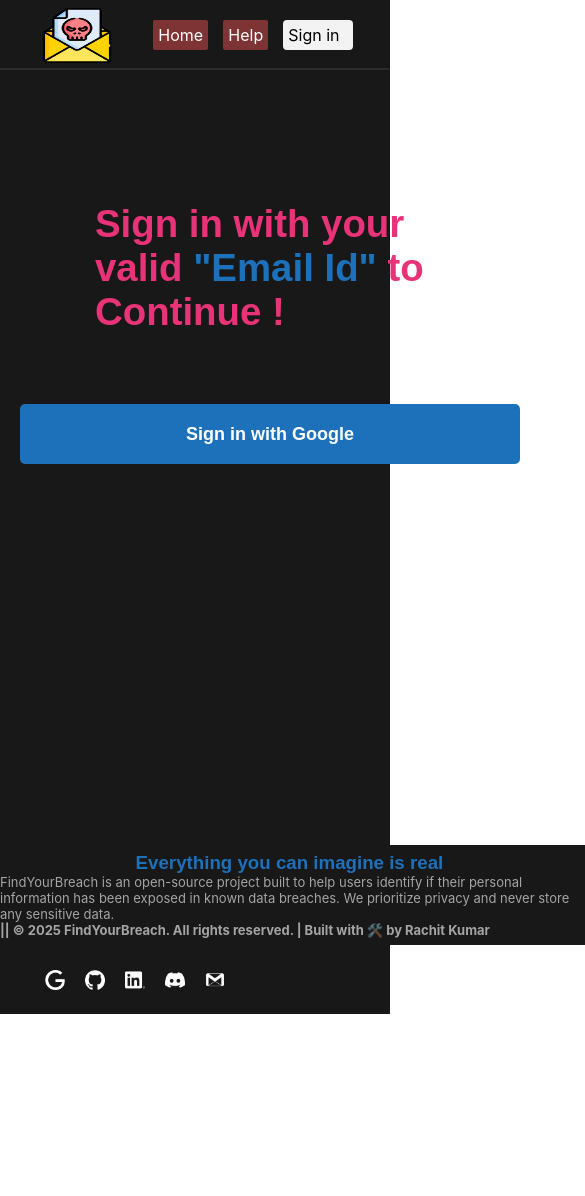
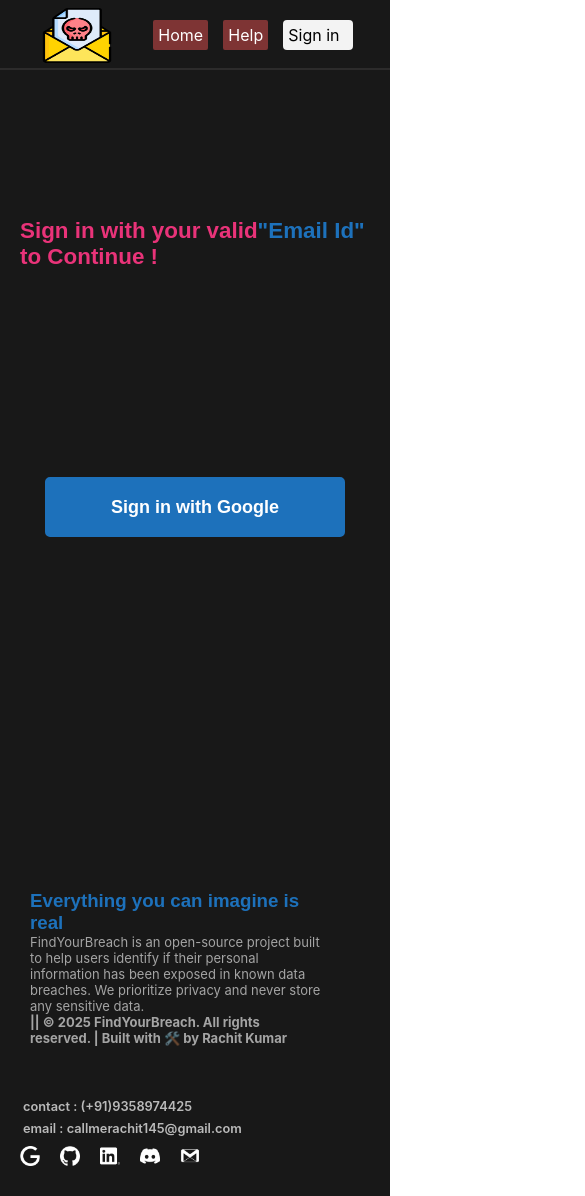
Before and after one commit to mysteriork/LeakScan, a React (Create React App) app in the folder frontend/: page / in a window 390 px wide. Shown: the top 1196 px of the page, 585 px wide, since content can reach past the window. Before the commit the page ends 1014 px from the top, so only its background shows below. Built offline with nearby package versions, Linux system fonts and the light colour scheme; a web font is replaced by a local one.

Commit message:
Updated CSS and frontend layout for leakscan

```diff
--- a/frontend/src/components/footer.js
+++ b/frontend/src/components/footer.js
@@ -4,30 +4,35 @@
 import imgthree from "./images/github.png";
 import imgseven from "./images/gmail.png";
 import imgsix from "./images/discord.png";
+import "./ui.css";
 
 function Footer() {
   return (
     <div className="footdiv">
-      <section className="footersection">
+      <section className="footersection container">
         <footer className="footer1 flex">
-          <div className="footer2 flex">
           <article className="article1 flex">
             <h3>Everything you can imagine is real</h3>
             <label className="footp">
-                FindYourBreach is an open-source project built to help users identify if their personal information has been exposed in known data breaches. We prioritize privacy and never store any sensitive data.
-                <br />{" "} <strong >|| © 2025 FindYourBreach. All rights reserved. | Built with 🛠️ by Rachit Kumar</strong>
+              FindYourBreach is an open-source project built to help users
+              identify if their personal information has been exposed in known
+              data breaches. We prioritize privacy and never store any sensitive
+              data.
+              <br />{" "}
+              <h4>
+                || © 2025 FindYourBreach. All rights reserved. | Built with 🛠️
+                by Rachit Kumar
+              </h4>
             </label>
           </article>
-            <article className="article2 flex">
+          <article className="article2">
             <ul>
               <li>contact : (+91)9358974425</li>
               <li>email : callmerachit145@gmail.com</li>
             </ul>
           </article>
-          </div>
         </footer>
         <footer className="subfooter">
-          <div className="footer3 flex">
           <section className="secone flex">
             <div2>
               <img src={imgone} alt="/" />
@@ -52,7 +57,6 @@
               <img src={imgseven} alt="/" />
             </div2>
           </section>
-          </div>
         </footer>
       </section>
     </div>
--- a/frontend/src/components/ui.css
+++ b/frontend/src/components/ui.css
@@ -42,13 +42,14 @@
 p {
   font-family: Arial, Helvetica, sans-serif;
   font-size: 1.2rem;
+  text-align: center;
   width: 50rem;
   color: rgba(245, 245, 245, 0.836);
 }
 /* HEADER */
 
 .navbarr {
-  width: 100%;
+  width: 100vw;
   height: 70px;
   position: fixed;
   background-color: var(--bg-color);
@@ -57,11 +58,9 @@
 }
 
 .navbar1 {
-  width: 100%;
+  width: inherit;
   height: 70px;
   justify-content: space-evenly;
-
-
 }
 .imagesection {
   height: 55px;
@@ -100,6 +99,7 @@
 #container {
   background-color: var(--bg-color);
   padding-top: 20px;
+  height: 100vh;
 }
 .main {
   padding-top: 42px;
@@ -117,10 +117,9 @@
 
 .hero2 {
   flex-direction: column;
-
 }
 
-.main{
+.main {
   margin-top: 60px;
 }
 
@@ -150,25 +149,23 @@
   background-color: var(--bg-color);
 }
 
-.container2{
+.container2 {
   margin-top: 60px;
   display: flex;
   align-items: center;
   gap: 70px;
   flex-direction: column;
   justify-content: center;
-  height:60vh;
+  height: 60vh;
   width: 100%;
   flex-wrap: wrap;
-
 }
 
-.signinhd{
-  font-family:"Bebas+Neue",Arial, Helvetica, sans-serif ;
+.signinhd {
+  font-family: "Bebas+Neue", Arial, Helvetica, sans-serif;
   font-size: 2.4rem;
   font-weight: 700;
   color: var(--primary-text-color);
-
 }
 .breach {
   color: var(--primary-text-color);
@@ -180,11 +177,10 @@
 .positive {
   margin-top: 4rem;
   color: rgb(10, 169, 10);
-  font-family:fantasy;
+  font-family: fantasy;
   font-size: 2.4rem;
   font-weight: 700;
   filter: drop-shadow(2px 3px 3px rgb(5, 188, 24));
-
 }
 .inp1 {
   height: 70px;
@@ -223,7 +219,7 @@
   transition: transform 0.3s ease;
 }
 
-.btnLogin:hover{
+.btnLogin:hover {
   box-shadow: 0 0 35px var(--secondary-text-color);
   transform: translateY(-7px);
   cursor: pointer;
@@ -238,12 +234,12 @@
   display: flex;
   flex-direction: column;
   align-items: center;
-  height: 40rem;
+  gap: 23px;
+  height: 50rem;
   width: 100%;
 }
 
 .dataTable {
-  height: inherit;
   width: 100%;
   display: flex;
   flex-direction: column;
@@ -251,8 +247,8 @@
 }
 .dataTable1 {
   width: 30em;
-  position: relative;
-  margin-top: 40px;
+  height: inherit;
+  margin-top: 20px;
   background-color: var(--bg-color);
   overflow-y: scroll;
   box-shadow: 0 -15px 15px -10px var(--accent-color),
@@ -261,13 +257,22 @@
 
 tbody {
   padding: 5px;
-  height: inherit;
   width: 100%;
+}
+
+.label {
+  font-family: Georgia, "Times New Roman", Times, serif;
+}
+
+.loader {
+  margin-top: 2rem;
+  text-align: center;
+  font-family: Arial, Helvetica, sans-serif;
+  color: whitesmoke;
 }
 
 .table {
   padding: 12px;
-  height: 20rem;
   width: 100%;
   border-spacing: 4px;
   display: flex;
@@ -288,45 +293,43 @@
   font-family: fantasy;
 }
 
-
 /******** FOOTER ********/
 
-.footdiv{
+.footdiv {
   background-color: var(--bg-color);
+  height: 18rem;
 }
-.footersection{
-  height: 170px;
-  width: 100%;
+.footersection {
+  height: inherit;
+  width: 100vw;
   background-color: var(--bg-color);
   display: flex;
   align-items: center;
-  justify-content: space-evenly;
   flex-wrap: wrap;
+}
+.footer1 {
+  height: 15rem;
+  display: flex;
+  flex-wrap: wrap;
+}
 
-
-}
-.footer2 {
-  height: inherit;
-  width: 50rem;
-  background-color: var(--bg-color);
-  justify-content: space-between;
-
-
-}
 .article1 {
+  padding: 30px;
   width: 45rem;
   flex-direction: column;
 }
 
-h3{
-  font-family: "Gruppo",Arial, Helvetica, sans-serif;
+h3 {
+  font-family: "Gruppo", Arial, Helvetica, sans-serif;
   color: var(--accent-color);
 }
 .article2 {
   padding: 20px;
+  height: 120px;
+  width: 300px;
 }
 
-.footp{
+.footp {
   font-size: small;
   color: rgba(255, 255, 255, 0.607);
 }
@@ -334,51 +337,38 @@
 li {
   list-style: none;
   color: rgba(255, 255, 255, 0.701);
-  font-size: .8rem;
+  font-size: 0.8rem;
   line-height: 1rem;
   padding: 3px;
   font-weight: 600;
   transition: 0.2s ease;
 }
 
-.footer3 {
-  height: inherit;
-  flex-wrap: wrap;
-  background-color: var(--bg-color);
-  width: 20rem;
+.subfooter {
+  height: 50px;
+  width: 25rem;
+  display: flex;
+  flex-direction: row;
 }
-
-.secone {
-  height: 65px;
-  border-radius: 8px;
-
-}
-
-.sectwo {
-  height: 65px;
-  border-radius: 8px;
-
-}
-
 
 div2 {
   height: 20px;
   width: 40px;
 }
-div2 >a> img {
-  height:20px;
+div2 > a > img {
+  height: 20px;
   width: 40px;
   filter: invert(89);
   transition: 0.2s ease;
   object-fit: contain;
 }
-div2 >a> img:hover {
+div2 > a > img:hover {
   transform: scale(1.4, 1.3);
   cursor: pointer;
-  filter: invert(100)
+  filter: invert(100);
 }
 div2 > img {
-  height:20px;
+  height: 20px;
   width: 40px;
   filter: invert(89);
   transition: 0.2s ease;
@@ -387,18 +377,15 @@
 div2 > img:hover {
   transform: scale(1.4, 1.3);
   cursor: pointer;
-  filter: invert(100)
+  filter: invert(100);
 }
-
-
-
 
 /*******  HOVER ********/
 
 .inp1:focus {
   outline: none;
 }
-.btn1:hover{
+.btn1:hover {
   filter: drop-shadow(0 0 5px var(--primary-text-color));
   transform: translateY(-7px);
   cursor: pointer;
@@ -420,3 +407,130 @@
   cursor: pointer;
   filter: drop-shadow(0 0 12px rgb(232, 50, 50));
 }
+
+@media only screen and (max-width: 480px) {
+  .hero {
+    display: flex;
+    flex-direction: column;
+    justify-content: space-evenly;
+    height: 400px;
+  }
+  .inp1 {
+    height: 70px;
+    width: 20rem;
+    font-size: 1rem;
+  }
+  .loading {
+    height: 300px;
+  }
+  p {
+    padding-top: 30px;
+    height: inherit;
+    font-size: 1rem;
+    width: 20rem;
+  }
+  .hero1 {
+    display: flex;
+    flex-direction: column;
+    gap: 43px;
+    height: 200px;
+  }
+
+  h1 {
+    font-size: 1.4rem;
+  }
+
+  .divTop {
+    margin-top: 2em;
+    display: flex;
+    flex-direction: column;
+    align-items: center;
+    gap: 20px;
+    height: 50rem;
+    width: 100vw;
+  }
+
+  .dataTable {
+    display: flex;
+    flex-direction: column;
+    padding: 10px;
+  }
+  .dataTable1 {
+    width: 20em;
+    height: inherit;
+    margin-top: 20px;
+    background-color: var(--bg-color);
+    overflow-y: scroll;
+    box-shadow: 0 -15px 15px -10px var(--accent-color),
+      0 15px 15px -10px var(--accent-color);
+  }
+
+  .btn1:focus {
+    filter: drop-shadow(0 0 5px var(--primary-text-color));
+    transform: scale(1.2);
+  }
+
+  tbody {
+    padding: 5px;
+    width: 100%;
+  }
+  .signinhd {
+    font-family: "Bebas+Neue", Arial, Helvetica, sans-serif;
+    font-size: 1.4rem;
+    font-weight: 700;
+    display: flex;
+    flex-wrap: wrap;
+    color: var(--primary-text-color);
+  }
+  .btnLogin {
+    font-size: large;
+    font-weight: 800;
+    height: 60px;
+    width: 300px;
+    color: white;
+    border-radius: 5px;
+    border: 2px solid var(--accent-color);
+    background-color: var(--accent-color);
+    transition: transform 0.3s ease;
+  }
+
+  .btnLogin:hover {
+    box-shadow: 0 0 35px var(--secondary-text-color);
+    transform: translateY(-7px);
+    cursor: pointer;
+  }
+
+  .container2 {
+    margin-top: 20px;
+    display: flex;
+    align-items: center;
+    flex-direction: column;
+    gap: 30px;
+    justify-content: space-evenly;
+    height: 80vh;
+    width: 100%;
+  }
+
+  .footdiv {
+    height: 22rem;
+  }
+  .subfooter {
+    padding: 10px;
+  }
+
+  .footer1 {
+    height: 15rem;
+    display: flex;
+    flex-wrap: wrap;
+    width: 100vw;
+  }
+
+  .article1 {
+    width: 22rem;
+    flex-direction: column;
+  }
+  .article2 {
+    height: 80px;
+    width: 500px;
+  }
+}
--- a/frontend/src/components/ui.js
+++ b/frontend/src/components/ui.js
@@ -6,16 +6,19 @@
   const [input, setInput] = useState("");
   const [noData, setNoData] = useState(false);
   const [result, setResult] = useState([]);
+  const [inputle, setInputle] = useState("");
+  const [loading, setLoading] = useState(false);
 
   const checkBreach = async () => {
+    setLoading(true);
     try {
       const response = await axios.get(
         `https://leakscan.onrender.com/breach/check/${input}`
       );
 
-
       const data = response.data;
       setResult(response.data);
+      setInputle(input);
 
       if (
         !data.breaches ||
@@ -33,15 +36,13 @@
       console.error("Error checking breach", error);
       setNoData(true);
     }
-    setInput(" ")
+    setInput("");
+    setLoading(false);
   };
 
   return (
-    <div id="container">
-      <section
-        className="main container1 flex"
-        style={{ height: result.breaches ? "220vh" : "170vh" }}
-      >
+    <div id="container" style={{ height: result.breaches ? "220vh" : "170vh" }}>
+      <section className="main container1 flex">
         <div className="hero">
           <h1>Check if Your Email Was Breached</h1>
           <section className="hero1 flex">
@@ -62,17 +63,16 @@
           <h2>Find - Your - Breach</h2>
           <section className="loading flex">
             <p>
-              'LeakScan' is a privacy-focused web application that allows
-              users to check whether their personal data — such as{" "}
+              'LeakScan' is a privacy-focused web application that allows users to check whether their personal data — such as{" "}
               <strong style={{ color: "yellow" }}>
                 email addresses or social media usernames
               </strong>
-              —has been exposed in known data breaches ? The platform connects
-              securely with third-party APIs to scan breach databases and alert
-              users in real time. FindYourBreach empowers individuals to take
-              control of their digital footprint.
+              —has been exposed in known data breaches ? The platform connects securely with third-party APIs to scan breach databases and alert users in real time. FindYourBreach empowers individuals to take control of their digital footprint.
             </p>
           </section>
+          <br />
+          {loading && <strong className="loader">Loading ... </strong>}
+
           {noData === true && (
             <strong className="positive">YAY , no breach found ! </strong>
           )}
@@ -81,6 +81,13 @@
             <hr />
             {result && result.breaches && (
               <div className="divTop">
+                <label className="label" style={{ color: "white" }}>
+                  Showing result for{" "}
+                  <strong style={{ color: "lightgreen" }}>
+                    {" "}
+                    " {inputle} "
+                  </strong>
+                </label>
                 <strong
                   style={{
                     color: "red",
@@ -95,7 +102,10 @@
                 {result.breaches.sources.length > 0 ? (
                   <div
                     className="dataTable1"
-                    style={{ height: result.breaches ? "500px" : "100px" }}
+                    style={{
+                      height:
+                        result.breaches.sources.length > 5 ? "30rem" : "15rem",
+                    }}
                   >
                     <div className="dataTable">
                       <table className="table">
@@ -131,7 +141,6 @@
             )}
           </section>
         </div>
-
       </section>
     </div>
   );
```
Lines whose indentation alone changed are shown as unchanged.
